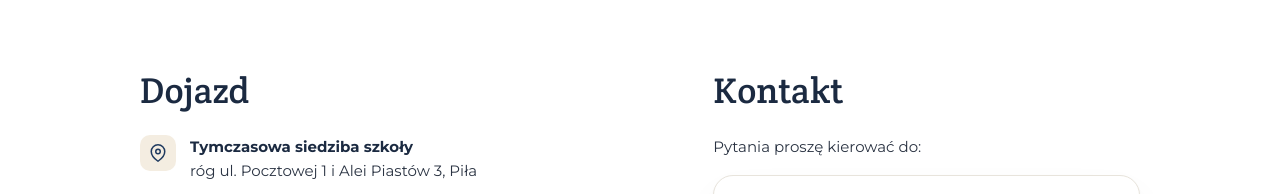
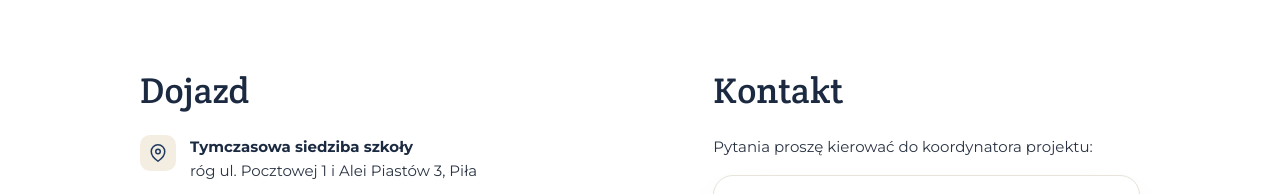
Before and after one commit to prokofiew/konkurs-pianistyczny, a plain HTML site: page index.html in a window 1280 px wide. Shown: the part 2840-3034 px from the top of the page. Drawn offline with Linux system fonts and the light colour scheme.

Commit message:
edit: content

```diff
--- a/index.html
+++ b/index.html
@@ -900,7 +900,7 @@
 
         <div>
           <h2>Kontakt</h2>
-          <p class="hi">Pytania proszę kierować do:</p>
+          <p class="hi">Pytania proszę kierować do koordynatora projektu:</p>
           <div class="contact">
             <div class="who">
               <p class="cname">Filip Maciborski</p>
```
